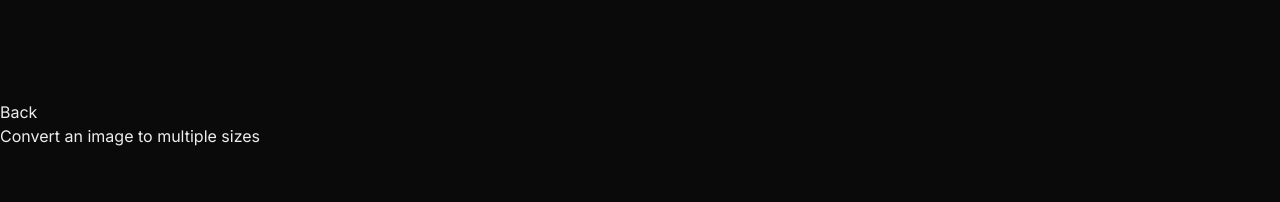
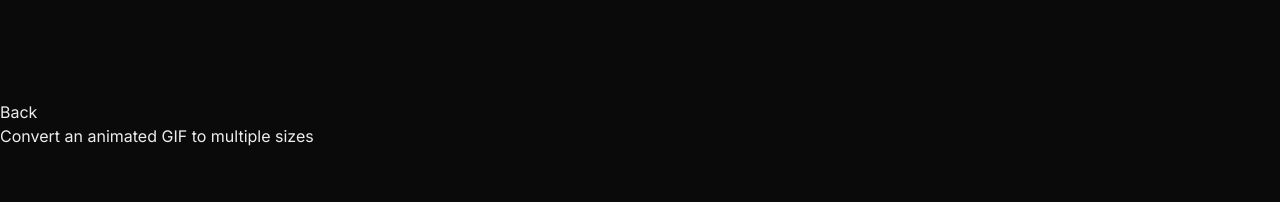
Before and after one commit to lukeramljak/emote-resizer, a Next.js app: page /animated in a window 1280 px wide. Shown: the part 1180-1382 px from the top of the page. Built offline with nearby package versions, Linux system fonts and the light colour scheme.

Commit message:
Update UploadBox text

```diff
--- a/src/app/(tools)/animated/animated-tool.tsx
+++ b/src/app/(tools)/animated/animated-tool.tsx
@@ -44,7 +44,7 @@ const AnimatedToolCore = ({
   if (!imageMetadata)
     return (
       <UploadBox
-        title="Convert an image to multiple sizes"
+        title="Convert an animated GIF to multiple sizes"
         description="Upload GIF"
         accept={".gif"}
         onChange={handleFileUploadEvent}
```
